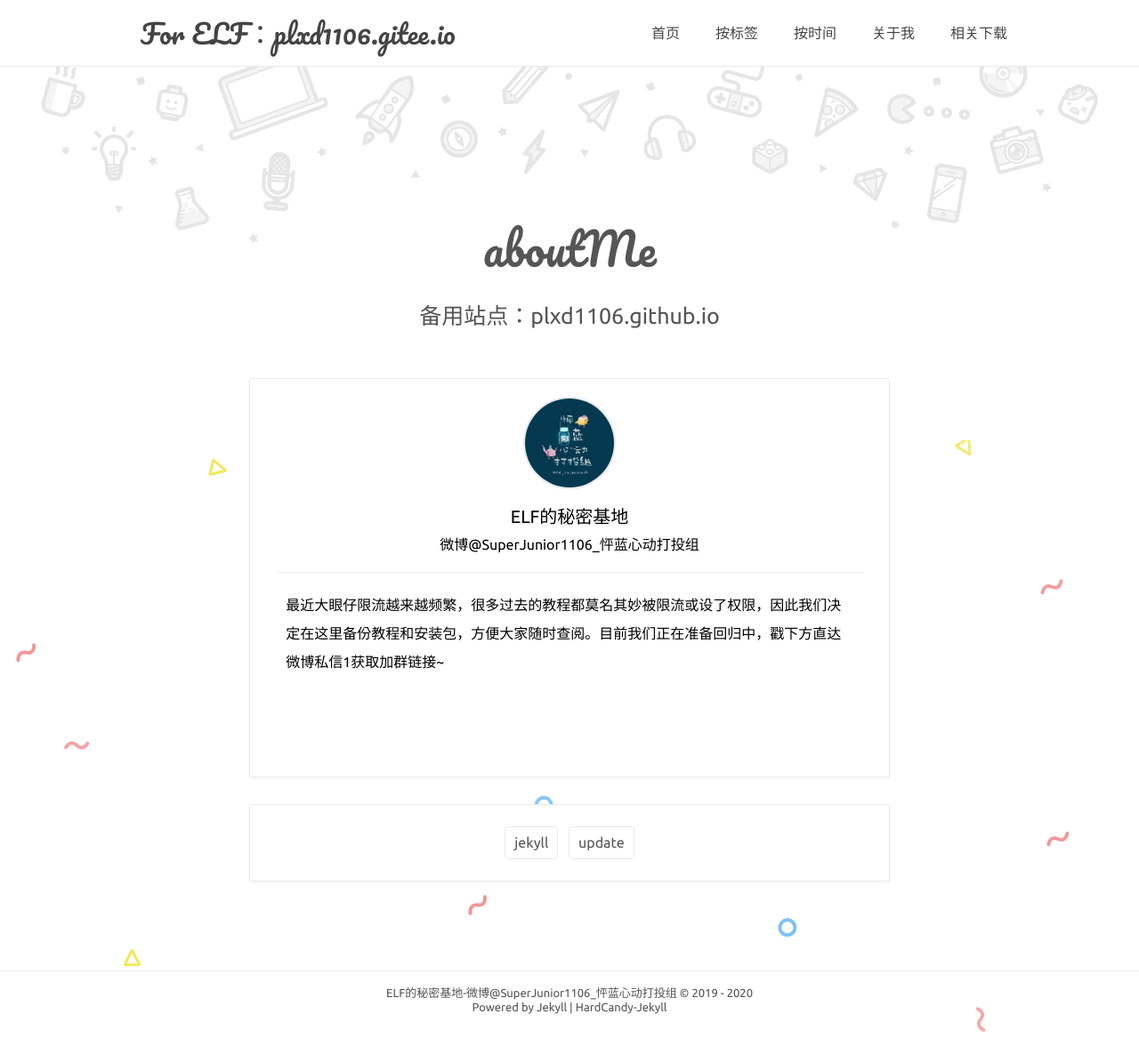
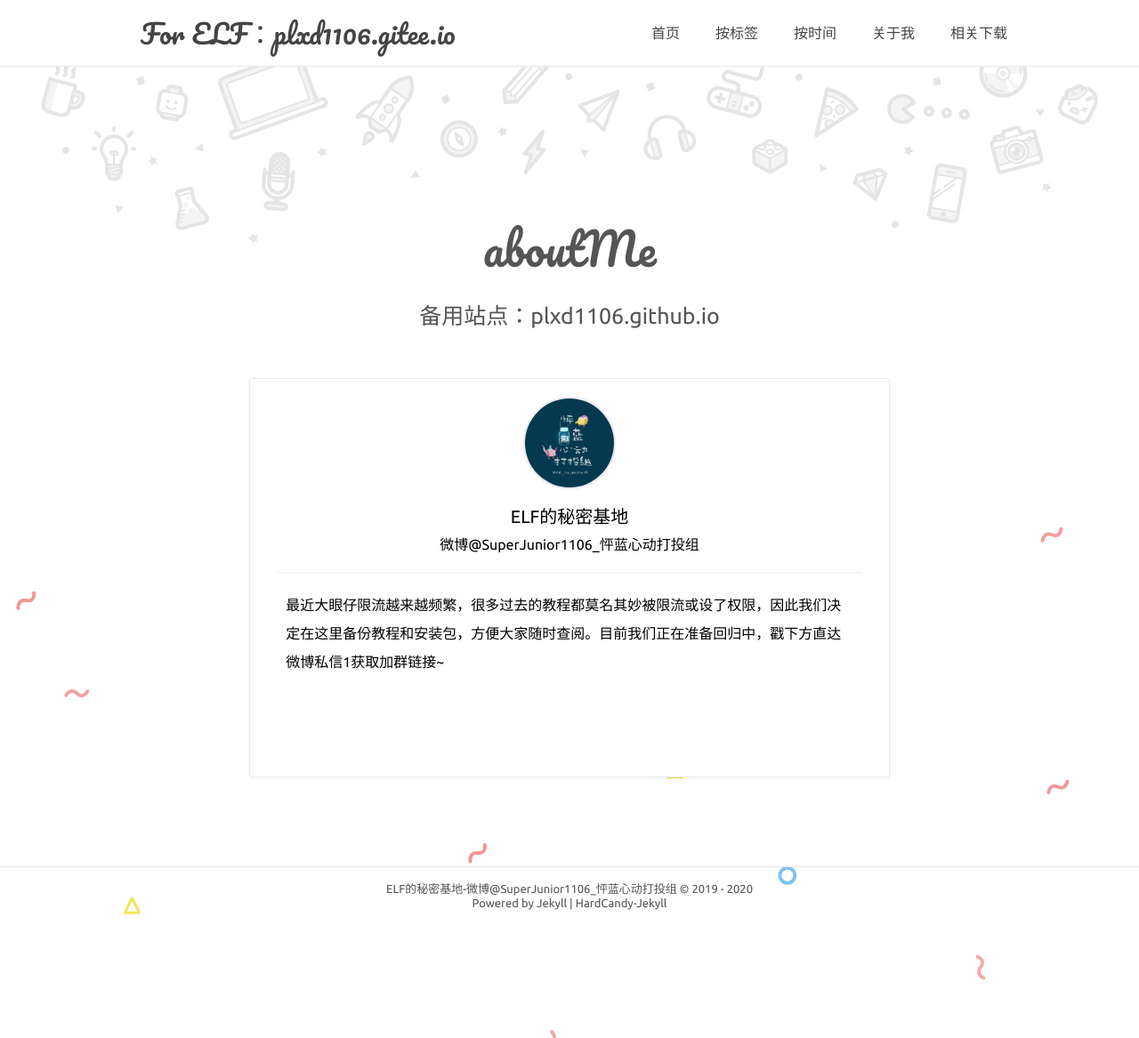
Before and after one commit to penglanxindong1106/penglanxindong1106.github.io, a Jekyll site: the page built from about.html, in a window 1280 px wide. Shown: the whole page at 89% size. Built offline with Jekyll 4.4.1, drawn with Linux system fonts in a browser that asks for light colours; comment, search, counter and statistics services are not loaded; after the commit the page ends 1050 px from its top, so only the background shows below that.

Commit message:
Update about.html

```diff
--- a/about.html
+++ b/about.html
@@ -29,14 +29,7 @@ description:
             </a>
           {% endfor%}
         {% endif %}
-      </li>
-      <li class="fadeInUp animated">
-      {% if site.tags.size>0 %}
-          {% for tag in site.tags %}
-          <a href="tags.html#{{ tag[0] }}" class="tag">{{ tag[0]}}</a>
-          {% endfor %}
-      {% endif %}
-      </li>
+
     </ul>
 </main>
 {% include footer.html %}
```
